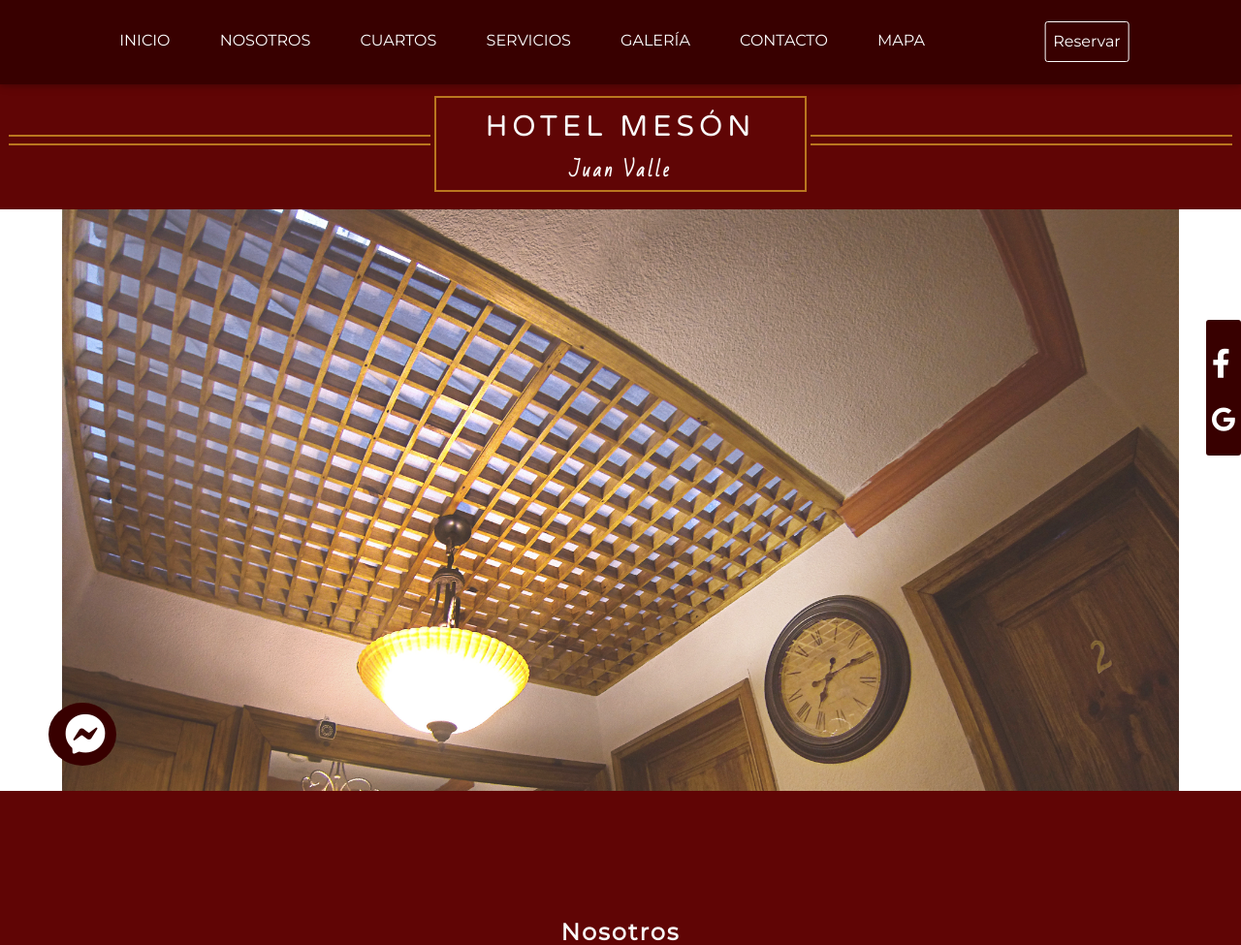
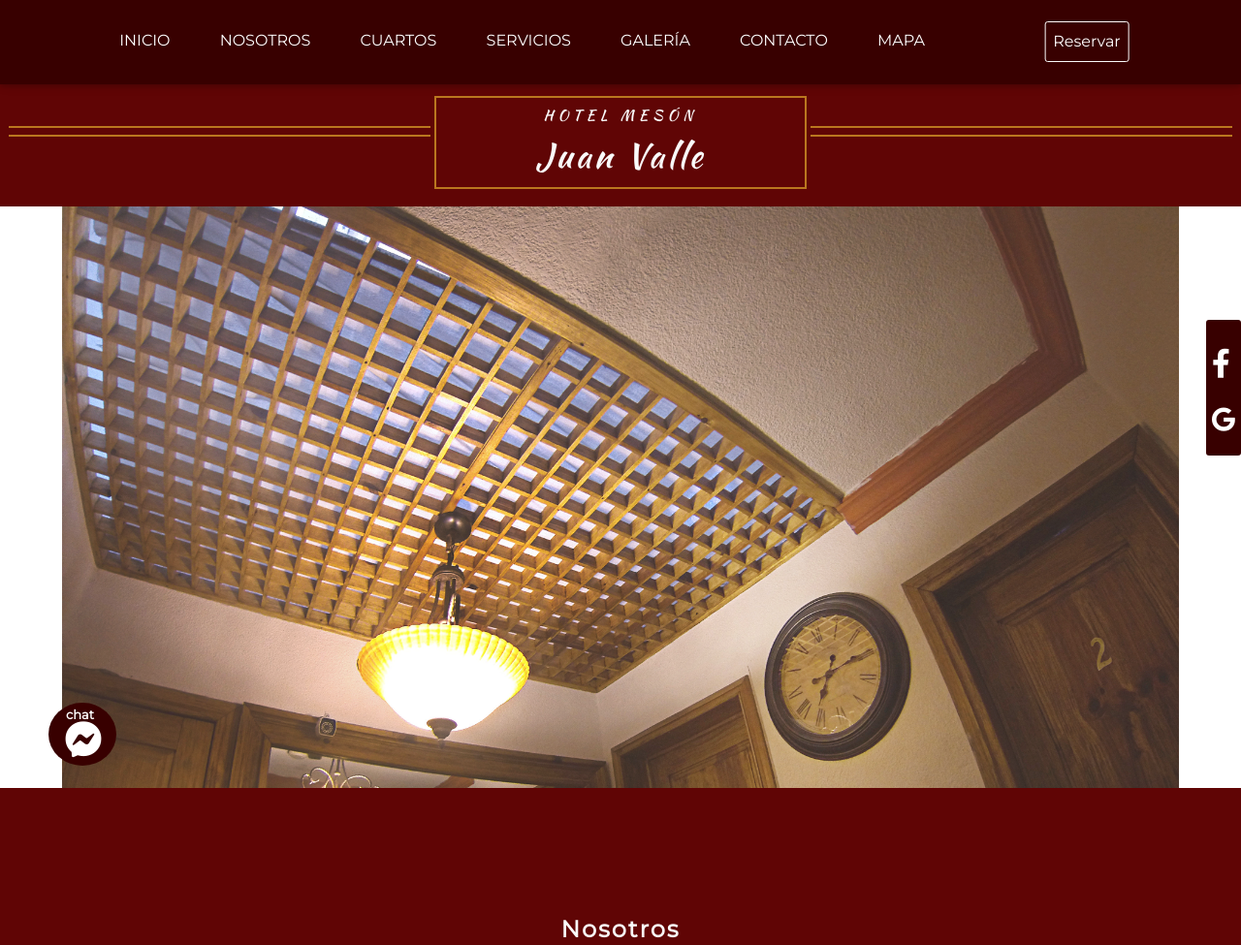
Before and after one commit to VentGrey/hotel-meson, a PHP site: page / in a window 1280 px wide. Shown: the top 975 px of the page at 97% size. Run offline with PHP 8.4, Linux system fonts and the light colour scheme; some libraries are stand-ins or nearby versions.

Commit message:
restyles of the page

```diff
--- a/css/style.css
+++ b/css/style.css
@@ -129,13 +129,13 @@ input {
       text-transform: uppercase;
       font-size: 30px;
       letter-spacing: 8px;
-      font-family: 'Varela Round', sans-serif;
+      font-family: 'Kaushan Script', cursive;
       font-weight: 400;
   }
 
 .logo-sec {
       font-size: 19px;
-      font-family: 'Bad Script', cursive;
+      font-family: 'Kaushan Script', cursive;
       letter-spacing: 3px;
   }
 
@@ -434,12 +425,12 @@ input {
   }
 
   .logo-main {
-    font-size: 1.0625rem;
+    font-size: 0.875rem;
     letter-spacing: 5px;
   }
 
   .logo-sec {
-    font-size: 0.875rem;
+    font-size: 1.0625rem;
   }
 
   /*About*/
@@ -494,16 +485,26 @@ input {
   }
 
   /*Messenger*/
+  .title_msng-bubble {
+    position: fixed;
+    width: 30px;
+    left: 46px;
+    bottom: 45px;
+
+    color: #fff;
+    font-size: 13px;
+  }
+
   .back_msng-bubble {
-    width: 50px;
-    height: 45px;
+    width: 65px;
+    height: 60px;
     left: 30px;
   }
 
   .msng-bubble {
-    left: 12px;
-    bottom: -8px;
-    font-size: 1.875rem;
+    left: 18px;
+    bottom: -25px;
+    font-size: 1.88rem;
   }
 
   /*Redes sociales*/
@@ -596,12 +597,12 @@ input {
   }
 
   .logo-main {
-    font-size: 1.25rem;
+    font-size: 1.05rem;
     letter-spacing: 5px;
   }
 
   .logo-sec {
-    font-size: 1.05rem;
+    font-size: 1.25rem;
   }
 
   /*Rooms*/
@@ -616,6 +617,11 @@ input {
   }
 
   /*Messenger*/
+  .title_msng-bubble {
+    left: 68px;
+    bottom: 53px;
+  }
+
   .back_msng-bubble {
     width: 70px;
     height: 65px;
@@ -625,8 +631,8 @@ input {
 
   .msng-bubble {
     left: 17px;
-    bottom: -11px;
-    font-size: 42px;
+    bottom: -19px;
+    font-size: 38px;
   }
 
   /*Redes sociales*/
@@ -720,11 +726,12 @@ input {
   }
 
   .logo-main {
-    font-size: 30px;
+    font-size: 15px;
   }
 
   .logo-sec {
-    font-size: 19px;
+    font-size: 35px;
+    font-weight: 400;
   }
 
   .box_home-linea {
--- a/index.php
+++ b/index.php
@@ -10,6 +10,7 @@
   <!-- Fonts -->
   <link href="https://fonts.googleapis.com/css?family=Bad+Script&display=swap" rel="stylesheet">
   <link href="https://fonts.googleapis.com/css?family=Varela+Round&display=swap" rel="stylesheet">
+  <link href="https://fonts.googleapis.com/css?family=Kaushan+Script&display=swap" rel="stylesheet">
   <!-- Font Awesome -->
   <link rel="stylesheet" href="https://use.fontawesome.com/releases/v5.8.2/css/all.css">
   <!-- Bootstrap core CSS -->
@@ -315,6 +265,7 @@
 <!--Messenger bubble-->
 <a href="#">
   <div class="back_msng-bubble">
+    <span class="title_msng-bubble">chat</span>
     <i class="fab fa-facebook-messenger msng-bubble"></i>
   </div>
 </a>
```
Also changed, not shown: other parts of css/style.css (+19 -22 lines), other parts of index.php (+15 -66 lines). Lines whose indentation alone changed are shown as unchanged.
